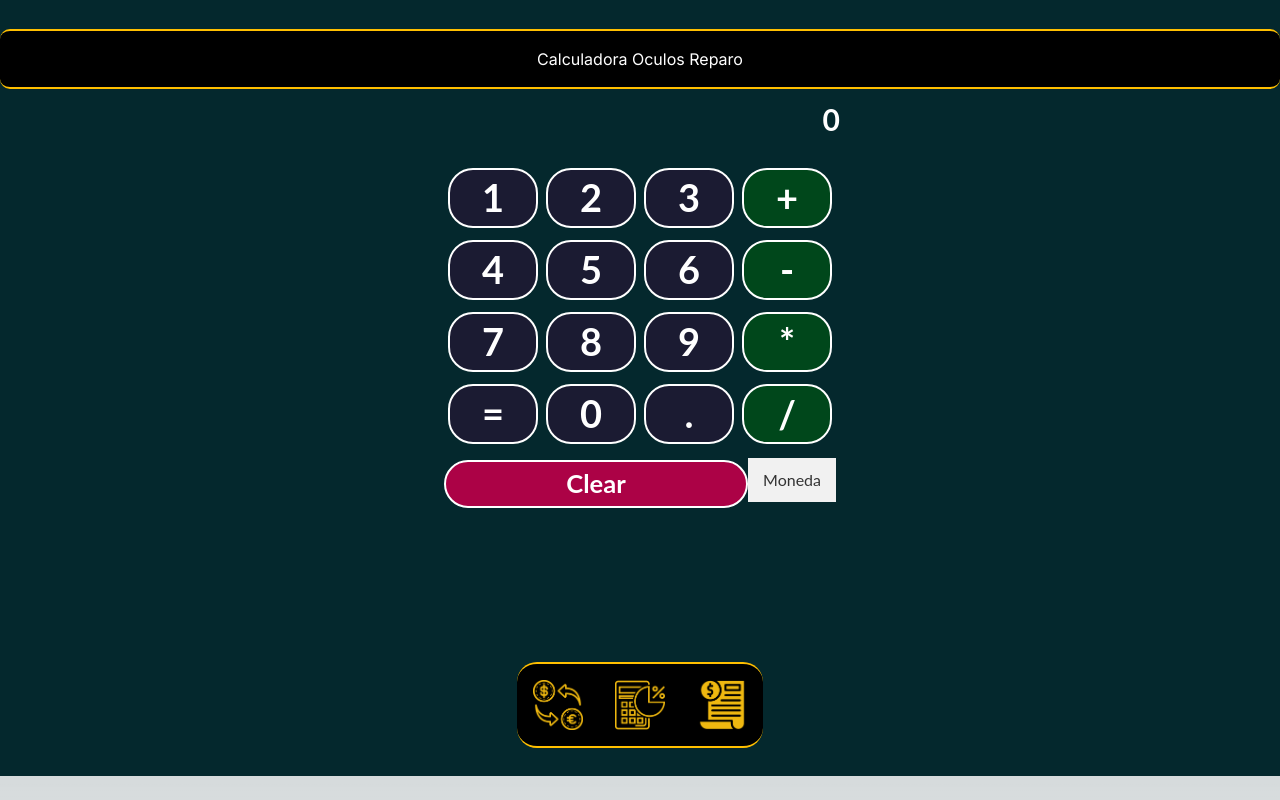
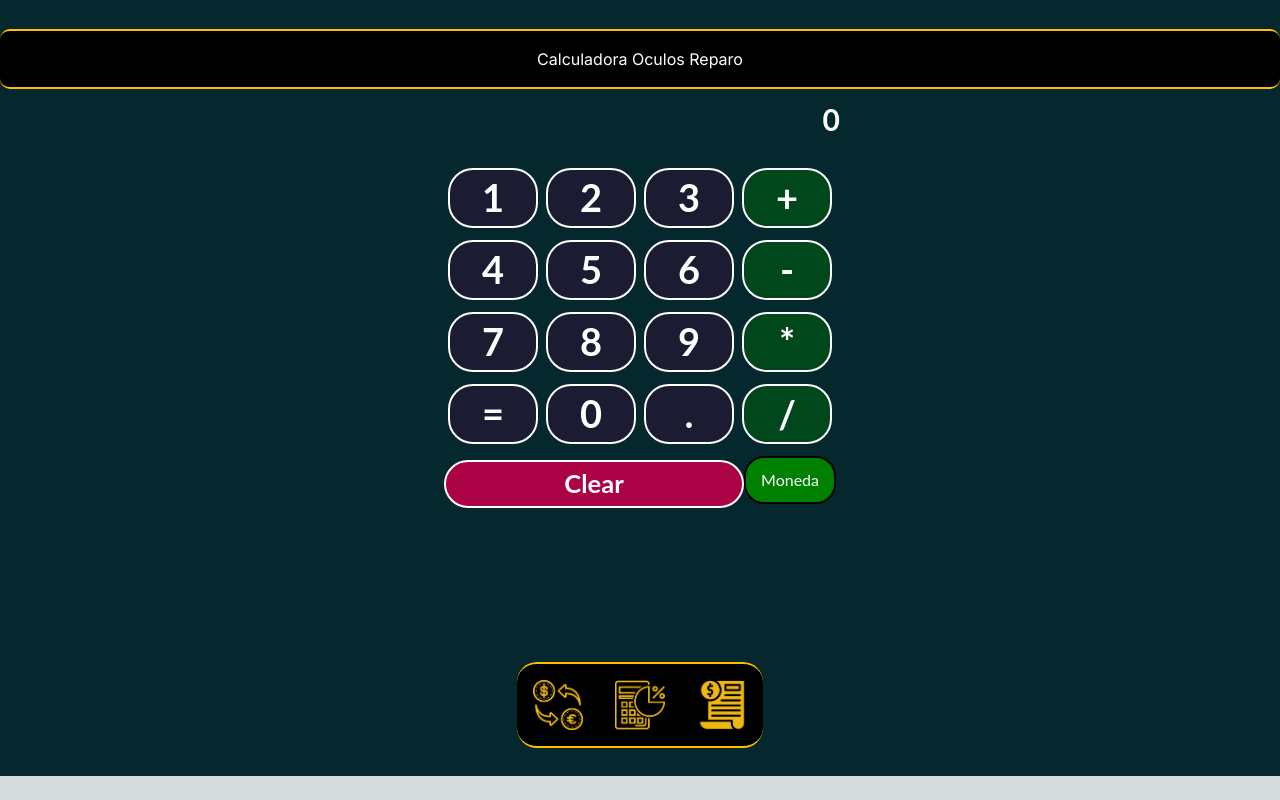
Before and after one commit to Hacedor2003/calculadora_divisas, a Next.js app: page /calculadora in a window 1280 px wide. Built offline with nearby package versions, Linux system fonts and the light colour scheme; no server answers.

Commit message:
Actualizacion de estilos

```diff
--- a/app/calculadora/Components/Calculadora/components/MenuDespegable/DropdownMenu.module.css
+++ b/app/calculadora/Components/Calculadora/components/MenuDespegable/DropdownMenu.module.css
@@ -4,11 +4,12 @@
 }
 
 .dropdownToggle {
-  background-color: #f1f1f1;
-  color: #333;
+  background-color: green;
+  color: white;
   padding: 10px 15px;
   font-size: 16px;
-  border: none;
+  border: 2px solid black;
+  border-radius: 20px;
   cursor: pointer;
 }
 
@@ -18,7 +19,9 @@
   background-color: #fff;
   min-width: 160px;
   box-shadow: 0px 8px 16px 0px rgba(0, 0, 0, 0.2);
-  z-index: 1;
+  z-index: 10;
+  right: 30vw;
+  bottom: 18vh;
 }
 
 .dropdownContent p {
--- a/app/calculadora/Components/Calculadora/components/MenuDespegable/MenuDespegable.tsx
+++ b/app/calculadora/Components/Calculadora/components/MenuDespegable/MenuDespegable.tsx
@@ -6,6 +6,11 @@ const DropdownMenu = ({ setSelectedMoneda }: { setSelectedMoneda: Function }) =>
 
 	const handleToggle = () => {
 		setIsOpen(!isOpen);
+	};
+
+	const handleMonedaSelection = (moneda: string) => {
+		setSelectedMoneda(moneda);
+		handleToggle();
 	};
 
 	return (
@@ -18,10 +23,10 @@ const DropdownMenu = ({ setSelectedMoneda }: { setSelectedMoneda: Function }) =>
 			</button>
 			{isOpen && (
 				<div className={styles.dropdownContent}>
-					<p onClick={() => setSelectedMoneda('USD')}>USD</p>
-					<p onClick={() => setSelectedMoneda('MLC')}>MLC</p>
-					<p onClick={() => setSelectedMoneda('EURO')}>EURO</p>
-					<p onClick={() => setSelectedMoneda('CUP')}>CUP</p>
+					<p onClick={() => handleMonedaSelection('USD')}>USD</p>
+					<p onClick={() => handleMonedaSelection('MLC')}>MLC</p>
+					<p onClick={() => handleMonedaSelection('EURO')}>EURO</p>
+					<p onClick={() => handleMonedaSelection('CUP')}>CUP</p>
 				</div>
 			)}
 		</div>
```
